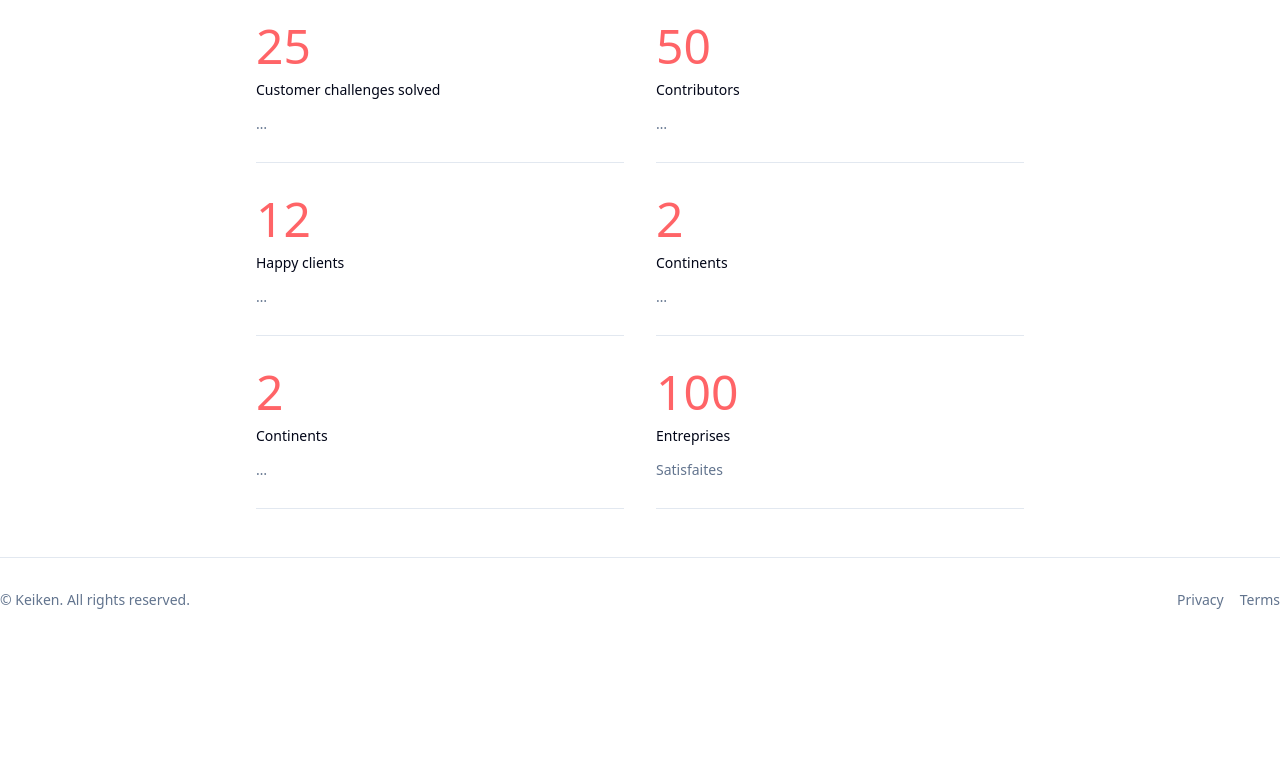
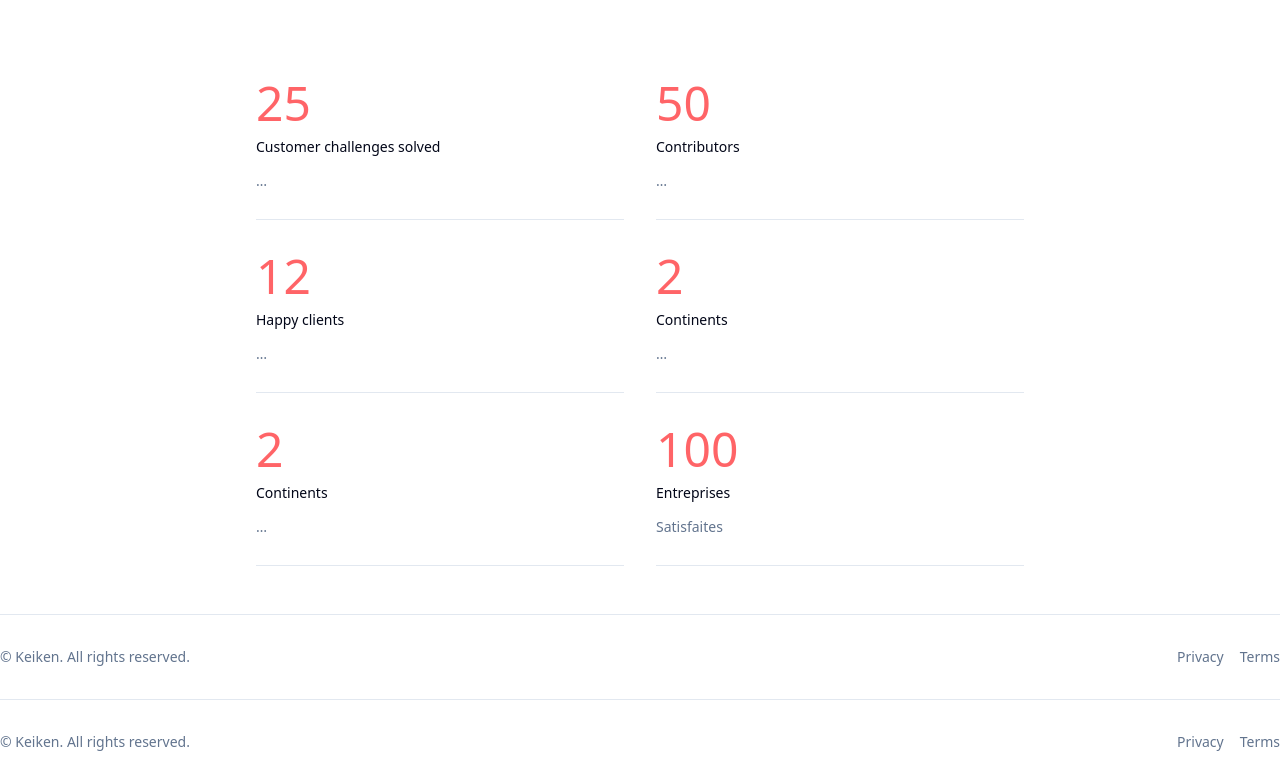
Before and after one commit to fati2890/launch_site, a Next.js app: page /home in a window 1280 px wide. Shown: the part 1360-2144 px from the top of the page. Before the commit the page ends 2002 px from the top, so only its background shows below. Built offline with nearby package versions, Linux system fonts and the light colour scheme.

Commit message:
header and footer in the layout

```diff
--- a/app/layout.tsx
+++ b/app/layout.tsx
@@ -1,7 +1,7 @@
 import "./globals.css";
 import { ThemeProvider } from "@/components/layout/theme-provider";
 import SiteHeader from "@/components/layout/site-header";
-import Footer from "@/components/layout/site-footer"; // <= ton composant footerimport { getPage } from "@/lib/page" <SiteHeader site={site}/>        // {footer ? <Footer text={footer.text} links={footer.links} /> : null}
+import Footer from "@/components/layout/site-footer"; // <= ton composant footerimport { getPage } from "@/lib/page"
 ;
 import { getLayout } from "@/lib/layout";
 
@@ -13,8 +13,9 @@ export default async function RootLayout({ children }: { children: React.ReactNo
 
         <body className="min-h-screen flex flex-col">
           <ThemeProvider>
-
+           <SiteHeader site={site}/>
         <main className="flex-1">{children}</main>
+         {footer ? <Footer text={footer.text} links={footer.links} /> : null}
         </ThemeProvider>
       </body>
 
--- a/app/newsletter/page.tsx
+++ b/app/newsletter/page.tsx
@@ -10,20 +10,9 @@ export default async function NewsletterPage() {
      const { site, footer } = await getLayout();
 
 const page = await getPage("newsletter");
-  const shouldShowFooter = page.showFooter !== false; // true par défaut si non défini
-
-  return (
-    <>
-
-      {page.showHeader !== false && <SiteHeader site={page.site}  />}
 
       <main>
         <HomeBlocks page={page} />
       </main>
 
-      {shouldShowFooter && footer ? (
-        <SiteFooter text={footer.text} links={footer.links} />
-      ) : null}
-    </>
-  );
 }
--- a/content/pages/newsletter.md
+++ b/content/pages/newsletter.md
@@ -1,5 +1,4 @@
 ---
 title: Newsletter
-showHeader: false
-showFooter: true
+
 ---
--- a/lib/page-types.ts
+++ b/lib/page-types.ts
@@ -60,7 +60,4 @@ export type PageData = {
   blocks: PageBlock[];
   site?: SiteMeta;
 
-  showHeader?: boolean;
-  showFooter?: boolean;
-  footer?: FooterData;
 };
--- a/lib/page.ts
+++ b/lib/page.ts
@@ -139,9 +139,7 @@ return {
   title: String(dataAny.title ?? slug),
   blocks,
   site,
-  showHeader: typeof dataAny.showHeader === "boolean" ? dataAny.showHeader : undefined,
-  showFooter: typeof dataAny.showFooter === "boolean" ? dataAny.showFooter : undefined,
-  footer, // 👈
+
 };
 }
 
--- a/public/admin/config.yml
+++ b/public/admin/config.yml
@@ -51,8 +51,6 @@ collections:
     fields:
       - { label: "Title", name: "title", widget: "string" }
 
-      - { label: "Show Header", name: "showHeader", widget: "boolean", default: true, required: false }
-      - { label: "Show Footer", name: "showFooter", widget: "boolean", default: true, required: false }
 
       - label: "Blocks"
         name: "blocks"
```
